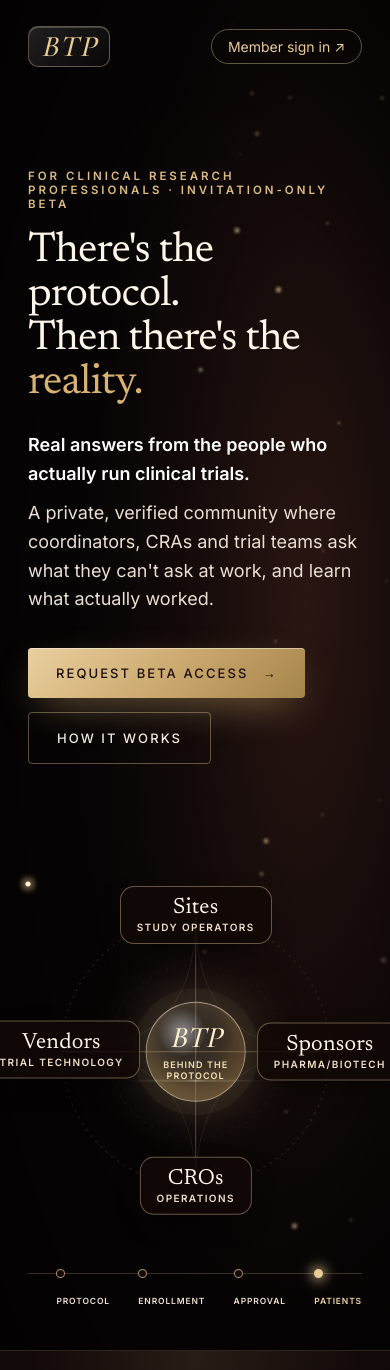
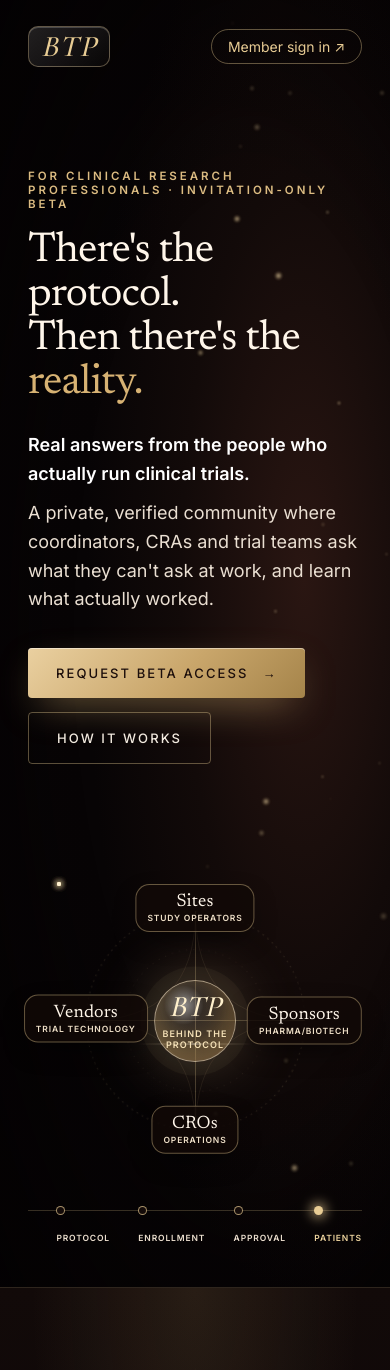
Before and after one commit to fortunainc/BTP, a Next.js app: page / in a window 390 px wide. Shown: the top 1370 px of the page. Built offline with nearby package versions, Linux system fonts and the light colour scheme; no server answers.

Commit message:
Homepage: keep ecosystem labels inside the screen on phones
Co-Authored-By: Claude Opus 5.5 <noreply@anthropic.com>
Claude-Session: https://claude.ai/code/session_0164uHzHVYk2nh81FJ3NDA8J

```diff
--- a/app/home.css
+++ b/app/home.css
@@ -152,4 +152,4 @@
 @media(max-width:560px){.bh .grid4{grid-template-columns:1fr}
 .bh section{padding:80px 0}}
 @media(prefers-reduced-motion:reduce){.bh *,.bh *::before,.bh *::after{animation:none!important;transition:none!important}
-.bh .eyebrow,.bh h1 span.ln,.bh .sub,.bh .ctas,.bh .reveal{opacity:1!important;transform:none!important}}
+.bh .eyebrow,.bh h1 span.ln,.bh .sub,.bh .ctas,.bh .reveal{opacity:1!important;transform:none!important}}@media(max-width:560px){.bh .hero .eco{width:min(300px,70vw)}.bh .eco .pill{padding:8px 11px}.bh .eco .pill b{font-size:18px}.bh .eco .pill small{font-size:8.5px;letter-spacing:.1em}}
```
